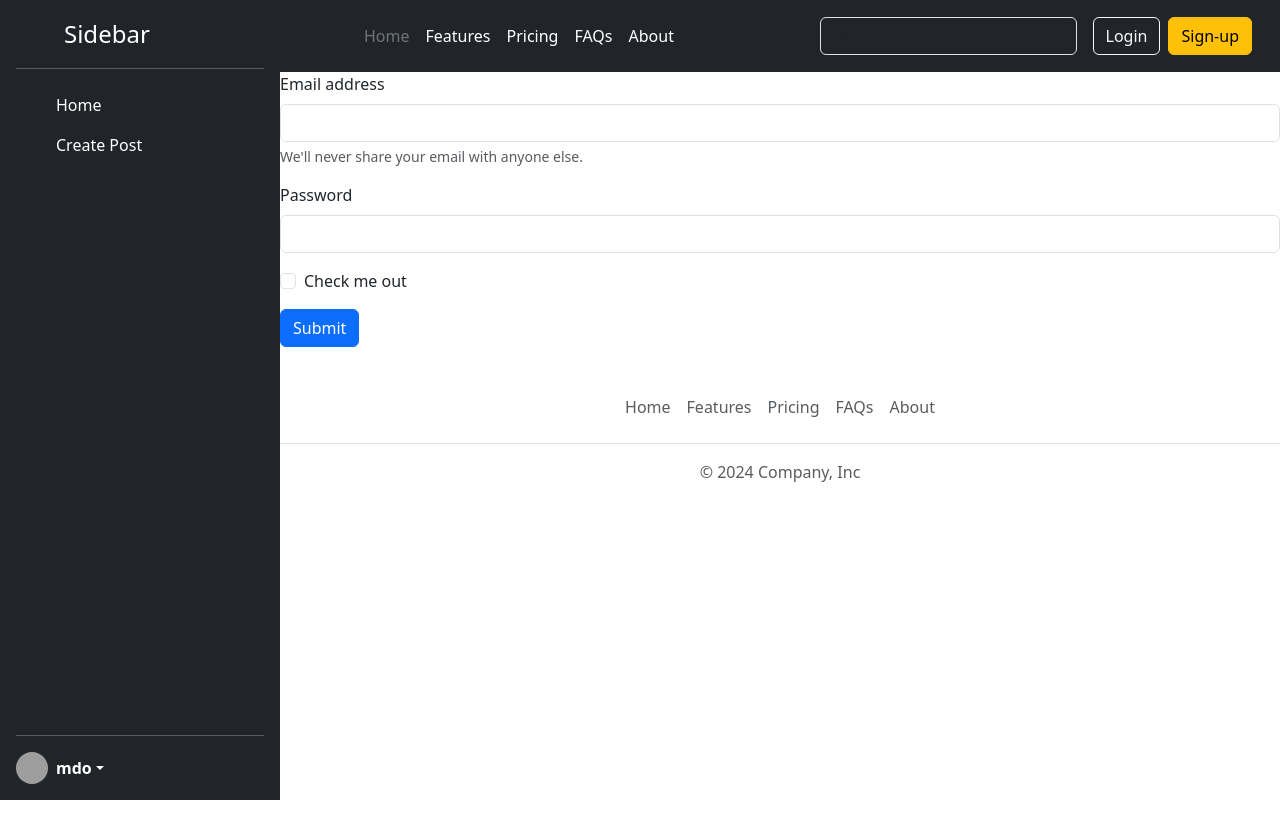
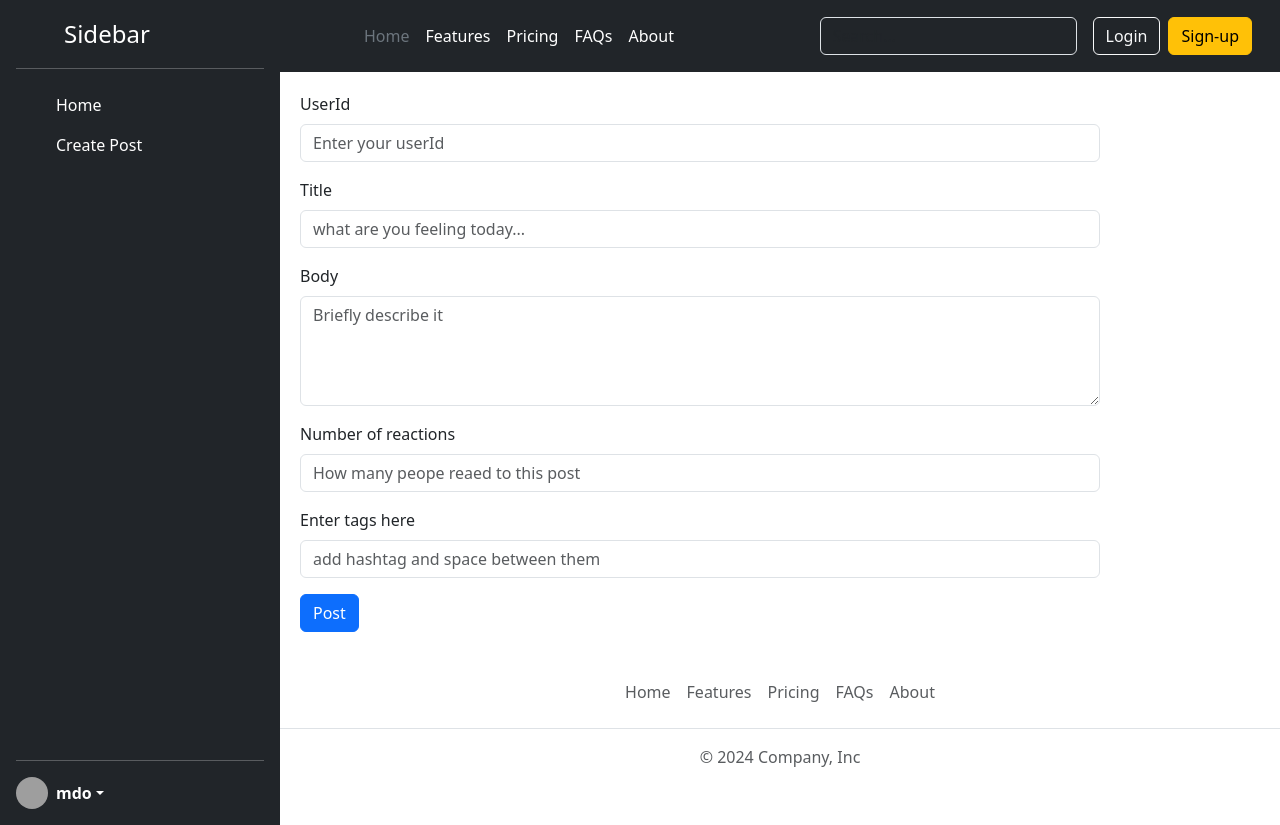
Before and after one commit to Ummekulsoomshah/ChatApp_React, a React (Vite) app: page / in a window 1280 px wide. Before the commit the page ends 800 px from the top, so only its background shows below. Built offline with nearby package versions, Linux system fonts and the light colour scheme; grey boxes are pictures that could not be loaded.

Commit message:
added the functionality to add new  posts

```diff
--- a/src/App.css
+++ b/src/App.css
@@ -13,3 +13,7 @@
 .notification{
 margin: 5px 0 0 0 ;
 }
+.formarea{
+  width: 80%;
+  margin: 20px;
+}
--- a/src/components/Creatpost.jsx
+++ b/src/components/Creatpost.jsx
@@ -1,21 +1,71 @@
 import 'bootstrap/dist/css/bootstrap.min.css';
+import { useRef,useContext } from 'react';
+import { PostList} from '../store/post-list-store';
 function Creatpost(){
-    return <form>
-            <div className="mb-3">
-                <label htmlFor="exampleInputEmail1" className="form-label">Email address</label>
-                <input type="email" className="form-control" id="exampleInputEmail1" aria-describedby="emailHelp"/>
-                    <div id="emailHelp" className="form-text">We'll never share your email with anyone else.</div>
+    const {addPost}=useContext(PostList);
+
+
+
+    const userId=useRef();
+    const title=useRef();
+    const body=useRef();
+    const reactions=useRef();
+    const tags=useRef();
+
+    const handleSubmit=(e)=>{
+        e.preventDefault();
+        const enteredUserId=userId.current.value;
+        const enteredTitle=title.current.value;
+        const enteredBody=body.current.value;
+        const enteredReactions=reactions.current.value;
+        const enteredTags=tags.current.value.split(/\s+/);
+        const postData={
+            userId:enteredUserId,
+            title:enteredTitle,
+            body:enteredBody,
+            reactions:enteredReactions,
+            tags:enteredTags
+        }
+        addPost(postData);
+        userId.current.value='';
+        title.current.value='';
+        body.current.value='';
+        reactions.current.value='';
+        tags.current.value='';
+    }
+
+
+
+
+    return (
+     <form className='formarea' onSubmit={handleSubmit}>
+        <div className="mb-3">
+                <label htmlFor="userid" className="form-label">UserId</label>
+                <input type="text"  ref={userId}  className="form-control" id="userid" placeholder='Enter your userId' />
+
             </div>
             <div className="mb-3">
-                <label htmlFor="exampleInputPassword1" className="form-label">Password</label>
-                <input type="password" className="form-control" id="exampleInputPassword1"/>
+                <label htmlFor="title" className="form-label">Title</label>
+                <input type="text" ref={title} className="form-control" id="title"  placeholder='what are you feeling today...'/>
+
             </div>
-            <div className="mb-3 form-check">
-                <input type="checkbox" className="form-check-input" id="exampleCheck1"/>
-                    <label className="form-check-label" htmlFor="exampleCheck1">Check me out</label>
+            <div className="mb-3">
+                <label htmlFor="body" className="form-label">Body</label>
+                <textarea rows={4} type="text"  ref={body} className="form-control" id="body" placeholder='Briefly describe it'/>
+
             </div>
-            <button type="submit" className="btn btn-primary">Submit</button>
-        </form>
+            <div className="mb-3">
+                <label htmlFor="reactions" className="form-label">Number of reactions</label>
+                <input type="text"  ref={reactions}  className="form-control" id="reactions" placeholder='How many peope reaed to this post'/>
+
+            </div>
+            <div className="mb-3">
+                <label htmlFor="tags" className="form-label">Enter tags here</label>
+                <input type="text"  ref={tags}  className="form-control" id="tags" placeholder='add hashtag and space between them'/>
+
+            </div>
+            <button type="submit" className="btn btn-primary">Post</button>
+        </form>)
 
 
 }
--- a/src/components/Post.jsx
+++ b/src/components/Post.jsx
@@ -1,19 +1,26 @@
 import 'bootstrap/dist/css/bootstrap.min.css';
+import { useContext } from 'react';
 import { MdDelete } from "react-icons/md";
+import { PostList} from '../store/post-list-store';
+
 
 function Post({ post }) {
+  const {deletePost}=useContext(PostList);
   return (
     <div className="card" style={{ width: "30rem", margin: "20px" }}>
       <div className="card-body">
         <h5 className="card-title">{post.title}
-          <span class="position-absolute top-0 start-100 translate-middle badge rounded-pill bg-danger">
+          <span className="position-absolute top-0 start-100 translate-middle badge rounded-pill bg-danger"
+          onClick={()=>deletePost(post.id)}
+          >
             <MdDelete />
           </span></h5>
         <p className="card-text">{post.content}</p>
+        {console.log(post.tags)}
         {post.tags.map((tag) => {
-          return <span className="badge bg-primary hashtag">{tag}</span>
+          return <span key={tag} className="badge bg-primary hashtag">{tag}</span>
         })}
-        <div class="alert alert-primary notification" role="alert">
+        <div className="alert alert-primary notification" role="alert">
          {`This post has ${post.reactions} reactions`}
         </div>
 
--- a/src/store/post-list-store.jsx
+++ b/src/store/post-list-store.jsx
@@ -3,19 +3,43 @@ import { createContext, useReducer } from "react";
 
 export const PostList = createContext({
     postlist: [],
-    addPost: () => {},
-    deletePost: () => {}
+    addPost: () => { },
+    deletePost: () => { }
 });
 
 const postlistReducer = (currPostList, action) => {
-    return currPostList;
+    let newPostList=currPostList
+    if (action.type === "DELETE_POST") {
+        newPostList = currPostList.filter((post) => post.id !== action.payload.postid
+        );
+    }
+    if (action.type === "ADD_POST") {
+        newPostList = [{
+            id: Math.random().toString(),
+            title: action.payload.postdata.title,
+            content: action.payload.postdata.content,
+            reactions: action.payload.postdata.reactions,
+            userId: action.payload.postdata.userId,
+            tags: action.payload.postdata.tags
+
+        },
+        ...currPostList]
+    }
+
+    return newPostList;
 };
 
 const PostlistProvider = ({ children }) => {
     const [postlist, dispatchPostList] = useReducer(postlistReducer, DEFAULT_POSTLIST);
 
-    const addPost = () => {};
-    const deletePost = () => {};
+    const addPost = (postdata) => {
+        dispatchPostList({ type: "ADD_POST", payload: {postdata,}, });
+    };
+    const deletePost = (
+        postid
+        ) => {
+        dispatchPostList({ type: "DELETE_POST", payload: { postid, } ,});
+    };
 
     return (
         <PostList.Provider value={{ postlist, addPost, deletePost }}>
```
